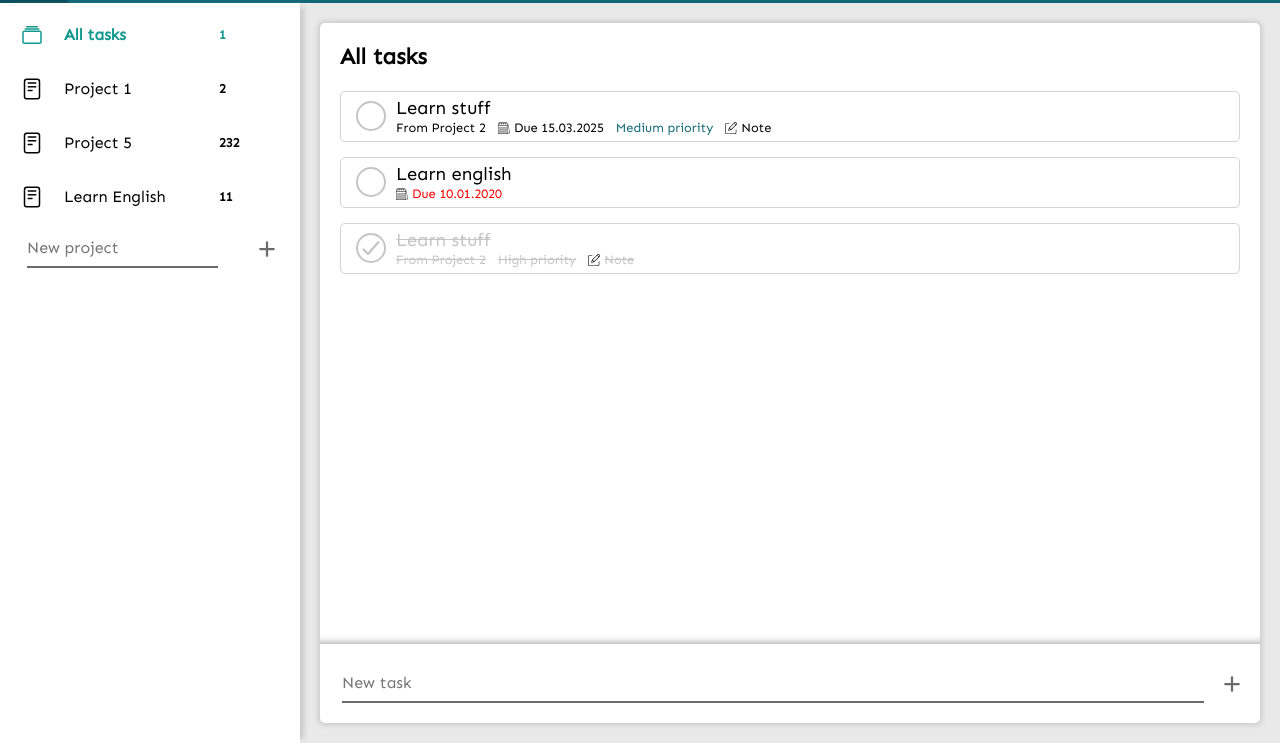
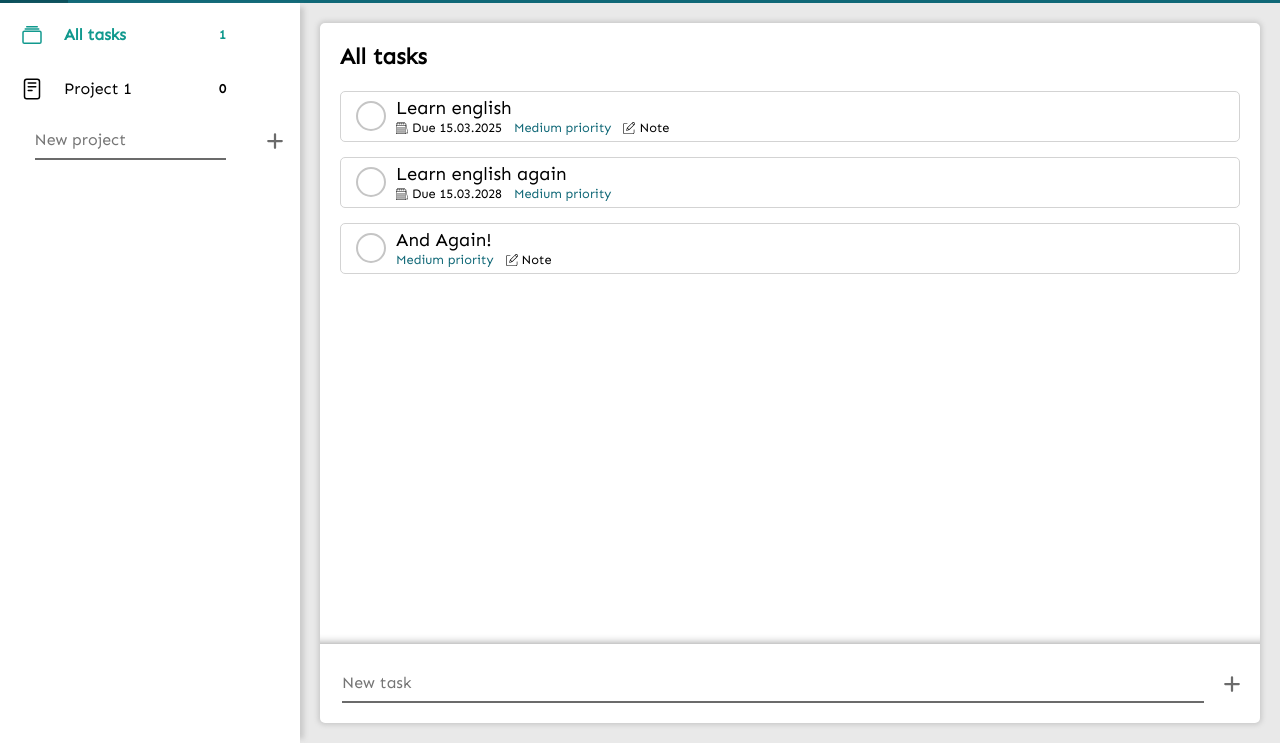
Before and after one commit to AlexRedwood/todolist2, a website built with webpack: page src/HTML/template.html in a window 1280 px wide. Shown: the part 57-800 px from the top of the page. Built offline with nearby package versions, Linux system fonts and the light colour scheme.

Commit message:
Make projects renderable

```diff
--- a/src/HTML/template.html
+++ b/src/HTML/template.html
@@ -33,7 +33,7 @@
               <span class="count-todos">1</span>
             </div>
           </li>
-          <li class="project">
+          <!--           <li class="project">
             <span class="project-icon">
               <ion-icon name="reader-outline"></ion-icon>
             </span>
@@ -69,6 +69,8 @@
               <ion-icon name="close-circle"></ion-icon>
             </button>
           </li>
+          -->
+        </ul>
 
         <!--  USER INPUT LEFTSIDE -->
         <form id="new-project-form">
@@ -83,7 +85,6 @@
             <ion-icon name="add-outline"></ion-icon>
           </button>
         </form>
-        </ul>
       </aside>
 
       <!--  MIDDLE -->
@@ -184,7 +185,7 @@
             type="text"
             placeholder="New task"
             autocomplete="off"
-            maxlength="35"
+            maxlength="250"
           />
           <button id="submit-todo" type="submit" value="Add new task">
             <ion-icon name="add-outline"></ion-icon>
--- a/src/JS/index.js
+++ b/src/JS/index.js
@@ -6,15 +6,17 @@ import * as AddTaskBtn from "./tasks/add.js";
 import { renderAllTasksFrom } from "./tasks/render.js";
 import * as Defaults from "./tasks/defaults.js";
 import * as Input from "./tasks/detailsInput.js";
+import { renderProject } from "./projects/render.js";
+import { projectFactory } from "./projects/factory.js";
 
 // Style
 MenuBtn.showProjects();
 Resize.responsive();
 Priority.starsChangeColors();
+
 // App Logic
-
-// define tasks array which is todolist
-let allTasks = [...Defaults.get()];
+// define tasks array
+let allTasks = [...Defaults.getTasksByNumber(1)];
 
 // Initial render of the default tasks form tasks array
 renderAllTasksFrom(allTasks);
@@ -25,3 +27,10 @@ AddTaskBtn.addTaskTo(allTasks);
 
 // Change tasks when user type something to details window
 Input.changeTaskOnInput(allTasks);
+
+renderProject(
+  7,
+  projectFactory({
+    title: "Project 1",
+  })
+);
--- /dev/null
+++ b/src/JS/projects/factory.js
@@ -0,0 +1,9 @@
+const projectFactory = function ({
+  title = "",
+  tasks = [],
+  count = tasks.length,
+}) {
+  return { title, tasks, count };
+};
+
+export { projectFactory };
--- /dev/null
+++ b/src/JS/projects/render.js
@@ -0,0 +1,62 @@
+function renderProject(i, project) {
+  document.getElementById("project-list").append(createProject(i, project));
+}
+
+function createProject(i, project) {
+  // create a li element
+  let li = document.createElement("li");
+  li.setAttribute("class", "project");
+  li.setAttribute("id", `project-${i}`);
+  // append everything to it
+  li.append(createIcon());
+  li.append(createTitleAndCount(project.title, project.count));
+  li.append(createDeleteBtn(i));
+  return li;
+}
+
+function createIcon() {
+  let span = document.createElement("span");
+  span.setAttribute("class", "project-icon");
+
+  let icon = document.createElement("ion-icon");
+  icon.setAttribute("name", "reader-outline");
+
+  span.append(icon);
+
+  return span;
+}
+
+function createTitleAndCount(title, count) {
+  // create a container for Title and Todo Count Number
+  let div = document.createElement("div");
+  div.setAttribute("class", "project-title-count-container");
+  // Create a span for title
+  let nameSpan = document.createElement("span");
+  nameSpan.setAttribute("class", "project-name");
+  nameSpan.textContent = title;
+  // Create a span for count number
+  let countSpan = document.createElement("span");
+  countSpan.setAttribute("class", "count-todos");
+  countSpan.textContent = count;
+  // Append spans to a div and return a container
+  div.append(nameSpan);
+  div.append(countSpan);
+  return div;
+}
+
+function createDeleteBtn(i) {
+  let btn = document.createElement("button");
+  btn.setAttribute("type", "button");
+  btn.setAttribute("class", "delete-project-btn");
+  btn.setAttribute("id", `delete-project-${i}`);
+
+  // create an icon and append it to button
+  let icon = document.createElement("ion-icon");
+  icon.setAttribute("name", "close-circle");
+
+  btn.appendChild(icon);
+
+  return btn;
+}
+
+export { renderProject };
--- a/src/JS/tasks/defaults.js
+++ b/src/JS/tasks/defaults.js
@@ -1,29 +1,74 @@
 import { taskFactory } from "./factory.js";
 
-function get() {
-  // This functin simply create an array with default tasks in it
-  let allTasks = [
+function getTasksByNumber(number) {
+  // This function simply creates an array with default tasks in it
+  // Number is just a number of bundle from 1 to 3
+  let bundle1 = [
     taskFactory({
-      title: "Learn stuff",
-      from: "Project 2",
+      title: "Learn english",
       date: "15.03.2025",
       priority: "medium",
       note: "something",
     }),
     taskFactory({
-      title: "Learn english",
-      date: "10.01.2020",
+      title: "Learn english again",
+      date: "15.03.2028",
+      priority: "medium",
     }),
     taskFactory({
-      title: "Learn stuff",
-      from: "Project 2",
+      title: "And Again!",
+      priority: "medium",
+      note: "something",
+    }),
+  ];
+
+  let bundle2 = [
+    taskFactory({
+      title: "Learn german",
+      date: "15.03.2018",
       priority: "high",
+      note: "something",
+    }),
+    taskFactory({
+      title: "Learn Math!",
+      date: "15.03.2018",
+      priority: "high",
+    }),
+    taskFactory({
+      title: "LEHRNE DEUTSCH!!!",
+      date: "15.03.2018",
+      priority: "high",
+    }),
+  ];
+
+  let bundle3 = [
+    taskFactory({
+      title: "Make stuff",
+      note: "something",
+      done: true,
+    }),
+    taskFactory({
+      title: "Do stuff",
+      date: "10.01.2020",
+      done: true,
+    }),
+    taskFactory({
+      title: "Run stuff",
       note: "something",
       done: true,
     }),
   ];
 
-  return allTasks;
+  switch (number) {
+    case 1:
+      return bundle1;
+
+    case 2:
+      return bundle2;
+
+    case 3:
+      return bundle3;
+  }
 }
 
-export { get };
+export { getTasksByNumber };
--- a/src/SCSS/style.scss
+++ b/src/SCSS/style.scss
@@ -423,6 +423,7 @@ main {
       .todo-title {
         font-size: 1.15em;
         overflow-wrap: break-word;
+        word-wrap: break-word;
       }
 
       .details {
```
Also changed, not shown: src/JS/projects/defaults.js (added, +25 -0 lines), dist/index.html, src/JS/projects/add.js (added), 11 other files. Lines whose indentation alone changed are shown as unchanged.
